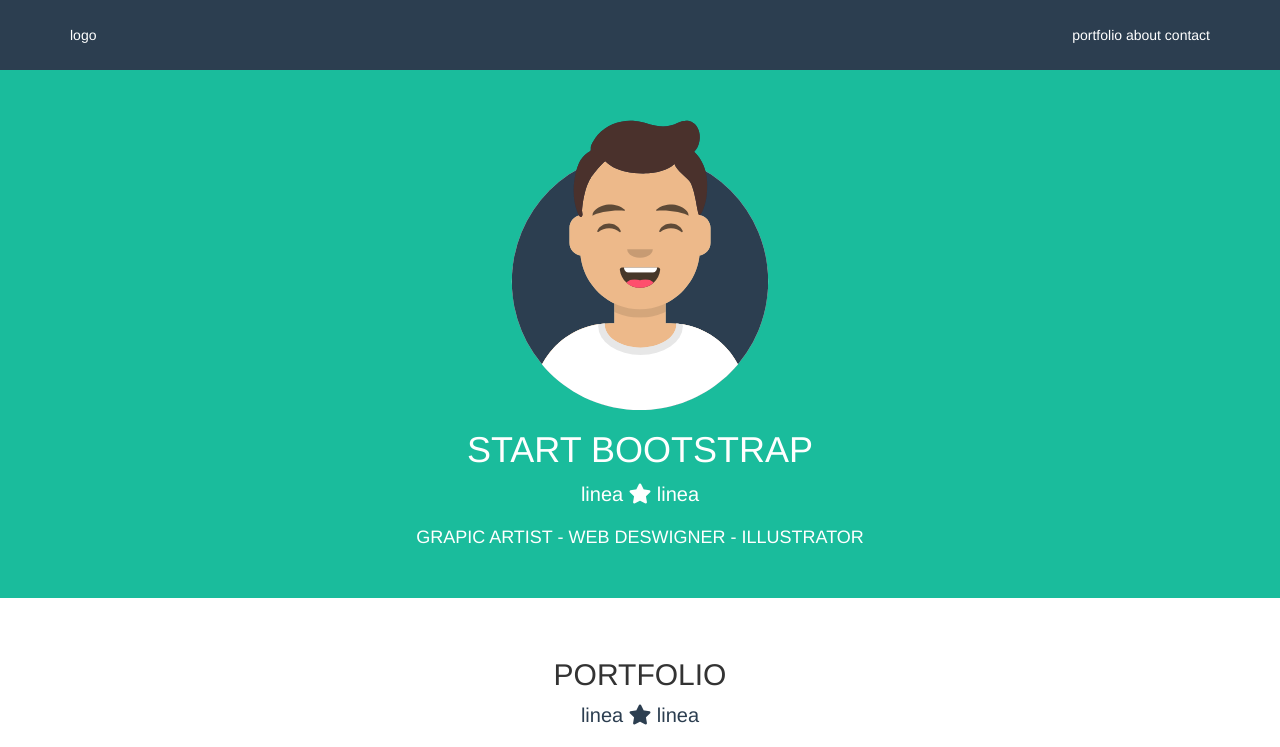
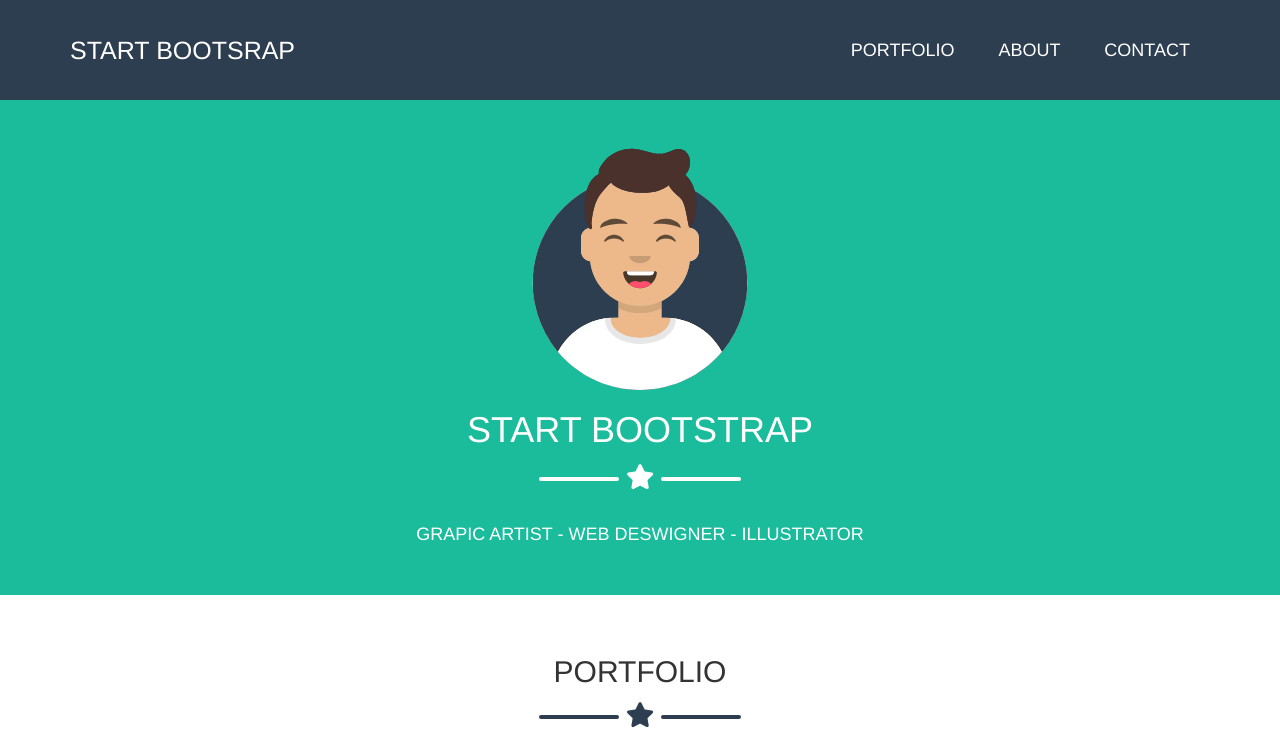
Before and after one commit to Peis13/html-css-bootstrap-freelancer, a plain HTML site: page index.html in a window 1280 px wide. Shown: the top 747 px of the page. Drawn offline with nearby package versions, Linux system fonts and the light colour scheme.

Commit message:
Media Query

```diff
--- a/css/style.css
+++ b/css/style.css
@@ -32,16 +32,22 @@ a {
   font-size: 20px;
 }
 
-.ms_divider::before {
-  content: 'linea';
+.ms_divider::before,
+.ms_divider::after {
+  content: '';
+  width: 80px;
   height: 4px;
-  border-radius: ;
+  border-radius: 5px;
+  display: inline-block;
+  vertical-align: middle;
+  background-color: #fff;
 }
 
-.ms_divider::after {
-  content: 'linea';
-  height: 4px;
-  border-radius: ;
+#portfolio .ms_divider::before,
+#portfolio .ms_divider::after,
+#contact_me .ms_divider::before,
+#contact_me .ms_divider::after {
+  background-color: #2c3e50;
 }
 
 /* Margin and Padding */
@@ -74,9 +80,19 @@ a {
 /* END COMMON */
 
 /* HEADER */
-.ms_navbar{
+
+/* Navbar */
+.ms_navbar {
   height: 70px;
   line-height: 70px;
+}
+
+.ms_home a {
+  font-size: 20px;
+}
+
+.ms_menu a {
+  padding: 15px;
 }
 /* END HEADER */
 
@@ -99,6 +115,7 @@ a {
   background-repeat: no-repeat;
 }
 
+/* thumbnails */
 .ms_cabin {
   background-color: #ba4b63;
   background-image: url(../img/cabin.png);
@@ -133,6 +150,8 @@ a {
 }
 
 /* Contact me */
+
+/* Form */
 input:not(.btn),
 textarea {
   color: #2c3e50;
@@ -142,6 +161,7 @@ textarea {
   border-bottom: 1px solid lightgray;
   outline: none;
 }
+
 input::placeholder,
 textarea::placeholder {
   color: #2c3e50;
@@ -157,6 +177,8 @@ textarea::placeholder {
 .ms_social li {
   width: 50px;
   height: 50px;
+  margin: 0 5px;
+  font-size: 16px;
   line-height: 50px;
   border: 1px solid white;
   border-radius: 50%;
@@ -169,17 +191,81 @@ textarea::placeholder {
 
 /* MEDIA QUERY */
 
-/* Md */
+/* Md screen */
 @media screen and ( min-width: 992px ) {
 
-  img {
+  /* COMMON */
+  body {
+    padding-top: 100px;
+  }
+
+  .ms_divider {
+    font-size: 25px;
+  }
+
+  /* Margin and Padding */
+  .ms_section {
+    padding: 40px 0;
+  }
+
+  .ms_margin-btm {
+    margin-bottom: 30px;
+  }
+  /* END COMMON */
+
+  /* HEADER */
+
+  /* Navbar */
+  .ms_navbar {
+    height: 100px;
+    line-height: 100px;
+  }
+
+  .ms_home a {
+    font-size: 25px;
+  }
+
+  .ms_menu a {
+    padding: 20px;
+    font-size: 18px;
+  }
+  /* END HEADER */
+
+
+  /* MAIN */
+
+  /* Jumbotron */
+  .ms_avatar img {
     height: 250px;
   }
 
-  .ms_section {
-    padding: 40px 0;
+  /* Contact me */
+
+  /* Form */
+  input:not(.btn),
+  textarea {
+    padding: 15px 0;
+    font-size: 17px;
+    border-bottom: 2px solid lightgray;
   }
+
+  input::placeholder,
+  textarea::placeholder {
+    color: #2c3e50;
+  }
+  /* END MAIN */
+
+  /* FOOTER */
   footer .row > * {
     margin-bottom: 0;
   }
+
+  /* social icon */
+  .ms_social li {
+    width: 55px;
+    height: 55px;
+    font-size: 18px;
+    line-height: 55px;
+  }
+  /* END FOOTER */
 }
--- a/index.html
+++ b/index.html
@@ -14,18 +14,20 @@
     <header>
 
       <!-- Navbar -->
-      <nav class="navbar-fixed-top ms_navbar ms_alternative">
+      <nav class="navbar-fixed-top ms_navbar ms_alternative text-uppercase">
         <div class="container">
           <div class="row">
 
             <!-- logo -->
-            <div class="col-xs-6 col-md-6 col-lg-6">
-              logo
+            <div class="col-xs-9 col-md-6 col-lg-6">
+              <div class="ms_home">
+                <a href="#">start bootsrap</a>
+              </div>
             </div>
 
             <!-- menù -->
-            <div class="col-xs-6 col-md-6 col-lg-6 text-right">
-              <ul class="hidden-xs ms_list ms_menu">
+            <div class="col-xs-3 col-md-6 col-lg-6 text-right">
+              <ul class="hidden-xs hidden-sm ms_list ms_menu">
                 <li>
                   <a href="#">portfolio</a>
                 </li>
@@ -38,7 +40,7 @@
               </ul>
 
               <!-- burger -->
-              <div class="visible-xs-block ms_burger">
+              <div class="visible-xs-block visible-sm-block ms_burger">
                 <i class="fas fa-bars"></i>
               </div>
             </div>
```
